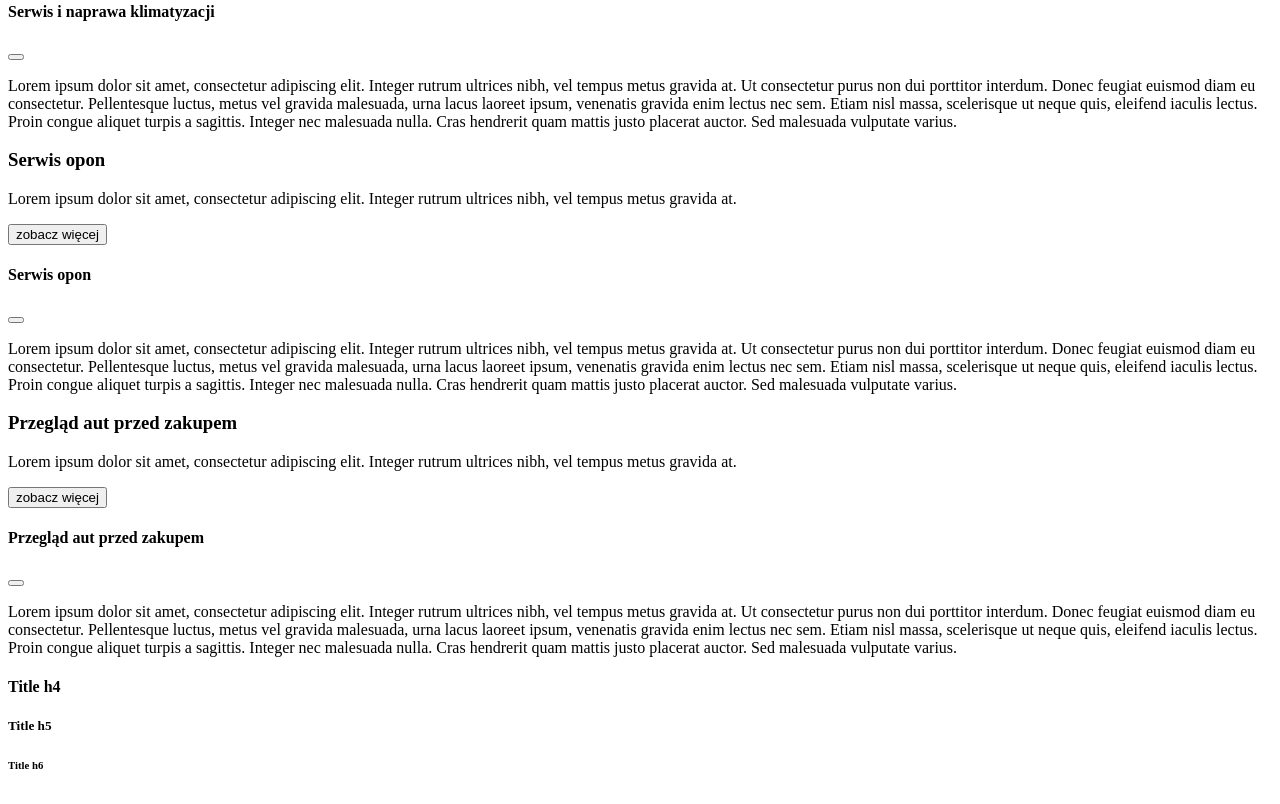
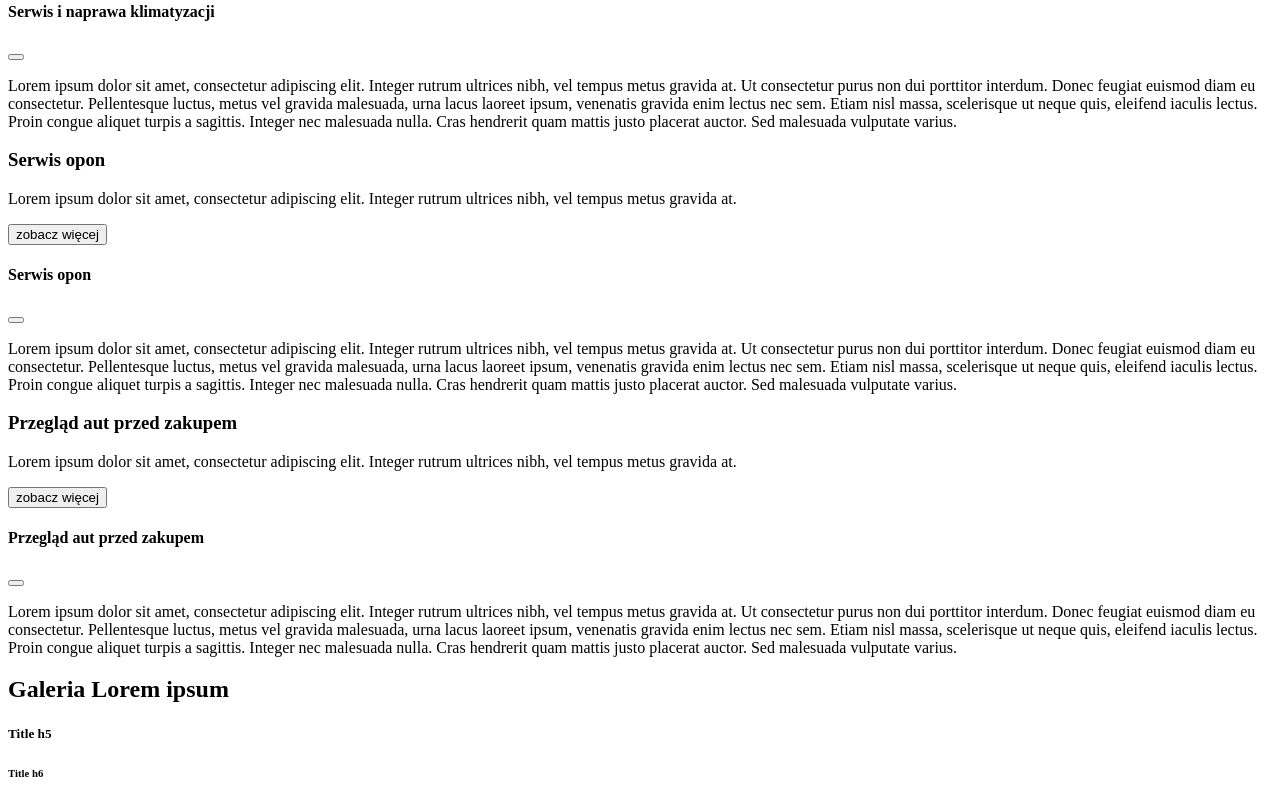
Before and after one commit to wooqash/carlife, a website: page src/index.html in a window 1280 px wide. Shown: the part 2706-3510 px from the top of the page. Drawn offline with Linux system fonts and the light colour scheme.

Commit message:
refactor: removed unused code and change the gallery section title

```diff
--- a/src/index.html
+++ b/src/index.html
@@ -375,35 +375,11 @@
                             </div>
                         </div>
                     </div>
-                    <!-- <div class="row">
-                        <div class="col col--4">
-                            <div class="offer-card">
-                                <div class="offer-card__icon"><i class="fas fa-wrench"></i></div>
-                                <h3 class="offer-card__title">Holowanie</h3>
-                                <p class="offer-card__intro">Lorem ipsum dolor sit amet, consectetur adipiscing elit. Integer rutrum ultrices nibh, vel tempus metus gravida at.</p>
-                                <a href="#Towing" class="offer-card__more-link" role="button" aria-expanded="false" aria-controls="Towing" data-toggle="collapse">więcej...</a>
-                                <div id="Towing" class="offer-card__details">Lorem ipsum dolor sit amet, consectetur adipiscing elit. Integer rutrum ultrices nibh, vel tempus metus gravida at. Ut consectetur purus non dui porttitor interdum. Donec feugiat euismod diam eu consectetur. Pellentesque luctus, metus vel gravida malesuada, urna lacus laoreet ipsum, venenatis gravida enim lectus nec sem. Etiam nisl massa, scelerisque ut neque quis, eleifend iaculis lectus. Proin congue aliquet turpis a sagittis. Integer nec malesuada nulla. Cras hendrerit quam mattis justo placerat auctor. Sed malesuada vulputate varius.</div>
-                            </div>
-                        </div>
-                        <div class="col col--4">
-                            <div class="offer-card">
-                                <div class="offer-card__icon"><i class="fas fa-wrench"></i></div>
-                                <h3 class="offer-card__title">Naprawa mechaniki</h3>
-                                <p class="offer-card__intro">Lorem ipsum dolor sit amet, consectetur adipiscing elit. Integer rutrum ultrices nibh, vel tempus metus gravida at.</p>
-                                <a href="#RepairOfMechanics" class="offer-card__more-link" role="button" aria-expanded="false" aria-controls="RepairOfMechanics" data-toggle="collapse">więcej...</a>
-                                <div id="RepairOfMechanics" class="offer-card__details">Lorem ipsum dolor sit amet, consectetur adipiscing elit. Integer rutrum ultrices nibh, vel tempus metus gravida at. Ut consectetur purus non dui porttitor interdum. Donec feugiat euismod diam eu consectetur. Pellentesque luctus, metus vel gravida malesuada, urna lacus laoreet ipsum, venenatis gravida enim lectus nec sem. Etiam nisl massa, scelerisque ut neque quis, eleifend iaculis lectus. Proin congue aliquet turpis a sagittis. Integer nec malesuada nulla. Cras hendrerit quam mattis justo placerat auctor. Sed malesuada vulputate varius.</div>
-                            </div>
-                        </div>
-                        <div class="col col--4">3</div>
-                        <div class="col col--4">4</div>
-                        <div class="col col--4">5</div>
-                        <div class="col col--4">6</div>
-                    </div> -->
                 </div>
             </section>
             <section id="Gallery" class="section section--color1">
                 <div class="section__container">
-                    <h4>Title h4</h4>
+                    <h2 class="section__title">Galeria <span class="subtitle">Lorem ipsum</span></h2>
                 </div>
             </section>
             <section id="FAQ" class="section section--color2">
```
